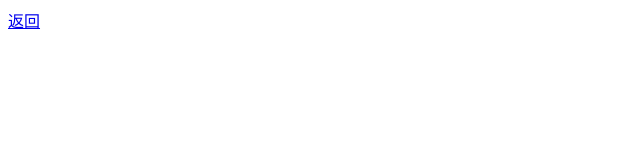
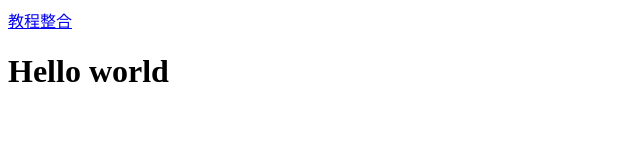
Before and after one commit to eightbirdair/eightbirdair.github.io, a plain HTML site: page index.html in a window 1280 px wide. Shown: the whole page, without its empty margins (0-640 px from the left). Drawn offline with Linux system fonts and the light colour scheme.

Commit message:
Add files via upload

```diff
--- a/index.html
+++ b/index.html
@@ -3,9 +3,36 @@
   <head>
 	<meta charset="utf-8" name="viewport" content="width=device-width, initial-scale=1, maximum-scale=1, user-scalable=no">
 	<title>WebCat</title>
+    <style>
+
+
+
+
+
+
+
+
+    </style>
+
+
+
+
+
+
+
+
+
   </head>
   <body>
-  <a href="WebCat/project/pokemon/">返回</a>
+  <div>
+  <a href="WebCat/project/pokemon对战教程/">教程整合</a>
 
+
+
+
+
+  </div>
+	<h1>Hello world</h1>
+	<p></p>
   </body>
 </html>
```
